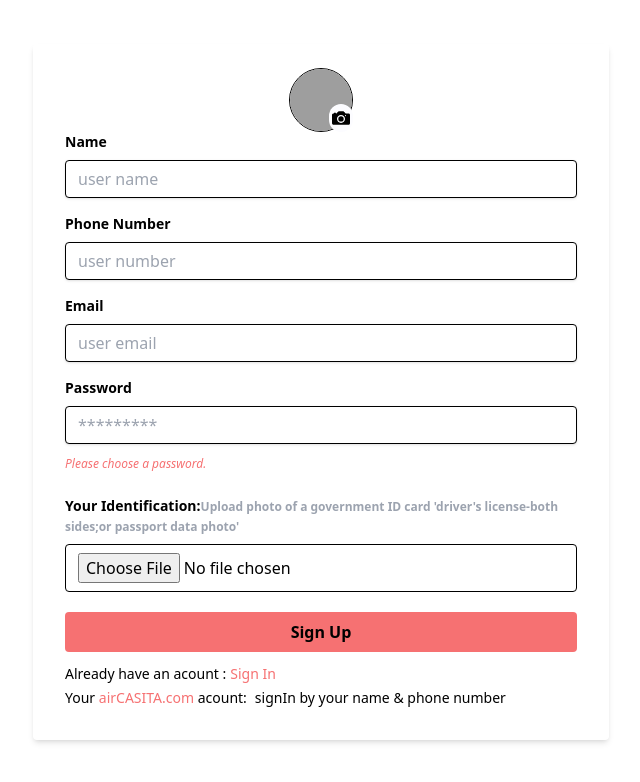
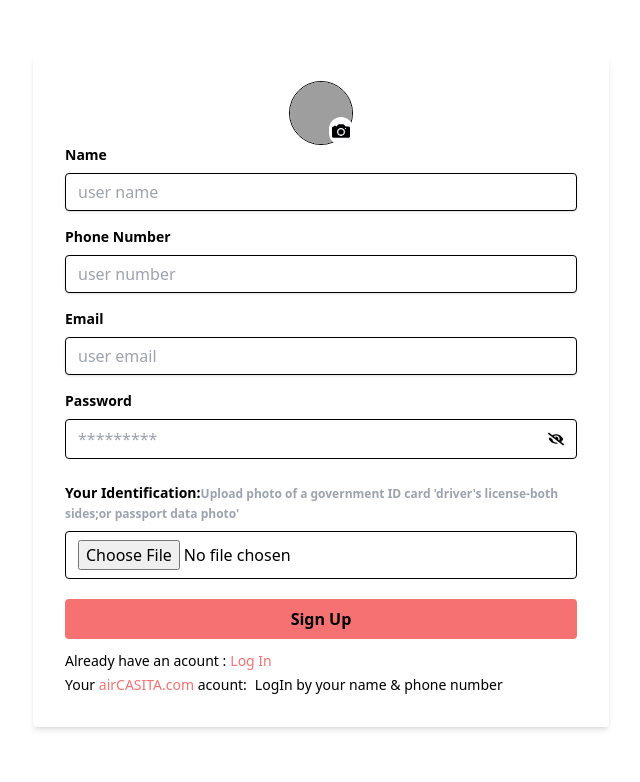
Before and after one commit to Engr-Riaz-Ahmad-Butt/aircasita_main, a Next.js app: page /auth/signUp in a window 1280 px wide. Shown: the top 782 px of the page, without its empty margins (319-959 px from the left). Built offline with nearby package versions, Linux system fonts and the light colour scheme; grey boxes are pictures that could not be loaded.

Commit message:
set folder structure

```diff
--- a/components/home/Map.js
+++ b/components/home/Map.js
@@ -3,7 +3,6 @@ import { GoogleMap, LoadScript } from "@react-google-maps/api";
 import React from "react";
 
 const MapComponent = () => {
-
   const mapStyles = {
     width: "100%",
     height: "60vh",
@@ -12,12 +11,11 @@ const MapComponent = () => {
   const mapCenter = { lat: 0, lng: 0 };
   const customMapOptions = {
     gestureHandling: "none", // Disables pan and zoom gestures
-        zoomControl: false, // Hides the default zoom control
+    zoomControl: true, // Hides the default zoom control
   };
 
   return (
     <div className="App" style={{ height: 300 }}>
-
       <LoadScript googleMapsApiKey="AIzaSyCzY9tZOG_WWaevgILldDIPhwEeMfMY0zk">
         <GoogleMap
           mapContainerStyle={mapStyles}
@@ -45,7 +43,6 @@ const MapComponent = () => {
             ))} */}
         </GoogleMap>
       </LoadScript>
-
     </div>
   );
 };
--- a/pages/auth/signIn.js
+++ b/pages/auth/LogIn.js
@@ -85,7 +85,7 @@ export default function Home() {
                 className="bg-primary text-white w-full  text-white font-bold py-2 px-4 rounded focus:outline-none focus:shadow-outline "
                 type="button"
               >
-                Sign In
+                Log In
               </button>
             </div>
 
--- a/pages/auth/signUp.js
+++ b/pages/auth/signUp.js
@@ -1,18 +1,26 @@
 import React, { useEffect, useRef, useState } from "react";
 import Auth from "../../layout/Auth";
 import { IoIosCamera } from "react-icons/io";
-const signUp = () => {
+import { FaEye } from "react-icons/fa";
+import { FaEyeSlash } from "react-icons/fa";
+const SignUp = () => {
   const fileInputRef = useRef(null);
-  const dumy = "../../assets/imgs/dumy.png";
   const [imageUrl, setImageUrl] = useState("");
 
   const [selectedFile, setSelectedFile] = useState(null);
+
+  const [showPassword, setShowPassword] = useState(false);
+
+  const handleTogglePassword = () => {
+    setShowPassword(!showPassword);
+  };
 
   const handleCameraIconClick = () => {
     if (fileInputRef.current) {
       fileInputRef.current.click();
     }
   };
+
   const handleFileChange = (e) => {
     e.preventDefault();
     const file = e.target.files[0];
@@ -108,15 +116,19 @@ const signUp = () => {
             >
               Password
             </label>
-            <input
-              className="shadow appearance-none border border-red-500 rounded w-full py-2 px-3 text-gray-700 mb-3 leading-tight focus:outline-none focus:shadow-outline"
-              id="password"
-              type="password"
-              placeholder="*********"
-            />
-            <p className="text-primary text-xs italic">
-              Please choose a password.
-            </p>
+            <div className="flex flex-row justify-center items-center border border-red-500 rounded w-full py-2 px-3  mb-3 leading-tight focus:outline-none focus:shadow-outline">
+              <input
+                className=" appearance-none  focus:outline-none w-full h-full"
+                type={showPassword ? "text" : "password"}
+                placeholder="*********"
+                name="password"
+                // value="password"
+                onClick={(e) => setShowPassword(e.target.value)}
+              />
+              <span className="password-icon" onClick={handleTogglePassword}>
+                {showPassword ? <FaEye /> : <FaEyeSlash />}
+              </span>
+            </div>
           </div>
 
           <div className="mb-2">
@@ -146,8 +158,8 @@ const signUp = () => {
           <div className="flex ">
             <p className="pr-2 text-sm mt-3 mb-1">
               Already have an acount :
-              <a href="/auth/signIn" className="text-primary pl-1">
-                Sign In
+              <a href="/auth/LogIn" className="text-primary pl-1">
+                Log In
               </a>
             </p>
           </div>
@@ -160,7 +172,7 @@ const signUp = () => {
               acount:
             </p>
             <p className="text-sm">
-              <a href="signIn">signIn</a> by your name & phone number
+              <a href="signIn">LogIn</a> by your name & phone number
             </p>
           </div>
         </form>
@@ -169,4 +181,4 @@ const signUp = () => {
   );
 };
 
-export default signUp;
+export default SignUp;
--- a/pages/index.js
+++ b/pages/index.js
@@ -1,87 +1,93 @@
-import { PropertyCard } from '../components/home/PropertyCard';
-import Main from '../layout/Main';
-import PropertyImg from '../public/property.jpg';
+import MapComponent from "../components/home/Map";
+import { PropertyCard } from "../components/home/PropertyCard";
+import Main from "../layout/Main";
+import PropertyImg from "../public/property.jpg";
 
 export default function Home() {
   const propertyData = [
     {
-      title: 'Beautiful Beach House',
+      title: "Beautiful Beach House",
       image: PropertyImg, // Replace with the actual image path
       guests: 4,
       bedrooms: 2,
       beds: 3,
       baths: 2,
       price: 150,
-      cancellation: 'Free cancellation up to 7 days before check-in',
+      cancellation: "Free cancellation up to 7 days before check-in",
       distance: 4369, // Distance in kilometers
     },
     {
-      title: 'Cozy Mountain Cabin',
+      title: "Cozy Mountain Cabin",
       image: PropertyImg, // Replace with the actual image path
       guests: 2,
       bedrooms: 1,
       beds: 1,
       baths: 1,
       price: 100,
-      cancellation: 'Non-refundable',
+      cancellation: "Non-refundable",
       distance: 2500, // Distance in kilometers
-    }, {
-		title: 'Beautiful Beach House',
+    },
+    {
+      title: "Beautiful Beach House",
       image: PropertyImg, // Replace with the actual image path
       guests: 4,
       bedrooms: 2,
       beds: 3,
       baths: 2,
       price: 150,
-		cancellation: 'Free cancellation up to 7 days before check-in',
+      cancellation: "Free cancellation up to 7 days before check-in",
       distance: 4369, // Distance in kilometers
     },
     {
-		title: 'Cozy Mountain Cabin',
+      title: "Cozy Mountain Cabin",
       image: PropertyImg, // Replace with the actual image path
       guests: 2,
       bedrooms: 1,
       beds: 1,
       baths: 1,
       price: 100,
-		cancellation: 'Non-refundable',
+      cancellation: "Non-refundable",
       distance: 2500, // Distance in kilometers
-	  }, {
-		title: 'Beautiful Beach House',
+    },
+    {
+      title: "Beautiful Beach House",
       image: PropertyImg, // Replace with the actual image path
       guests: 4,
       bedrooms: 2,
       beds: 3,
       baths: 2,
       price: 150,
-		cancellation: 'Free cancellation up to 7 days before check-in',
+      cancellation: "Free cancellation up to 7 days before check-in",
       distance: 4369, // Distance in kilometers
     },
     {
-		title: 'Cozy Mountain Cabin',
+      title: "Cozy Mountain Cabin",
       image: PropertyImg, // Replace with the actual image path
       guests: 2,
       bedrooms: 1,
       beds: 1,
       baths: 1,
       price: 100,
-		cancellation: 'Non-refundable',
+      cancellation: "Non-refundable",
       distance: 2500, // Distance in kilometers
     },
   ];
 
   return (
-
-<div className='px-8'>
-
-
-<div className="grid grid-cols-5 gap-5">
+    <div
+      className="px-8 grid grid-cols-12 gap-5 "
+      style={{ overflow: "hidden" }}
+    >
+      <div className="col-span-8 grid grid-cols-3 gap-5">
         {propertyData.map((property, index) => (
-	<div >        <PropertyCard key={index} {...property} /></div>
+          <div key={index} className="col-span-1">
+            <PropertyCard {...property} />
+          </div>
         ))}
       </div>
-
-
+      <div className="col-span-4 grid grid-cols-1 mt-8">
+        <MapComponent />
+      </div>
     </div>
   );
 }
--- a/tailwind.config.ts
+++ b/tailwind.config.ts
@@ -18,7 +18,7 @@ const config: Config = {
       secondary: "#FCB973",
       gray:'#FCFCFF',
       darkGray:'rgb(156 163 175)',
-      lite_gray:"#eeeeee"
+      lite_gray:"#eeeeee",
       // white:"#ffffff"
     }
   },
```
Also changed, not shown: components/home/PropertyCard.js (+23 -11 lines). Lines whose indentation alone changed are shown as unchanged.
